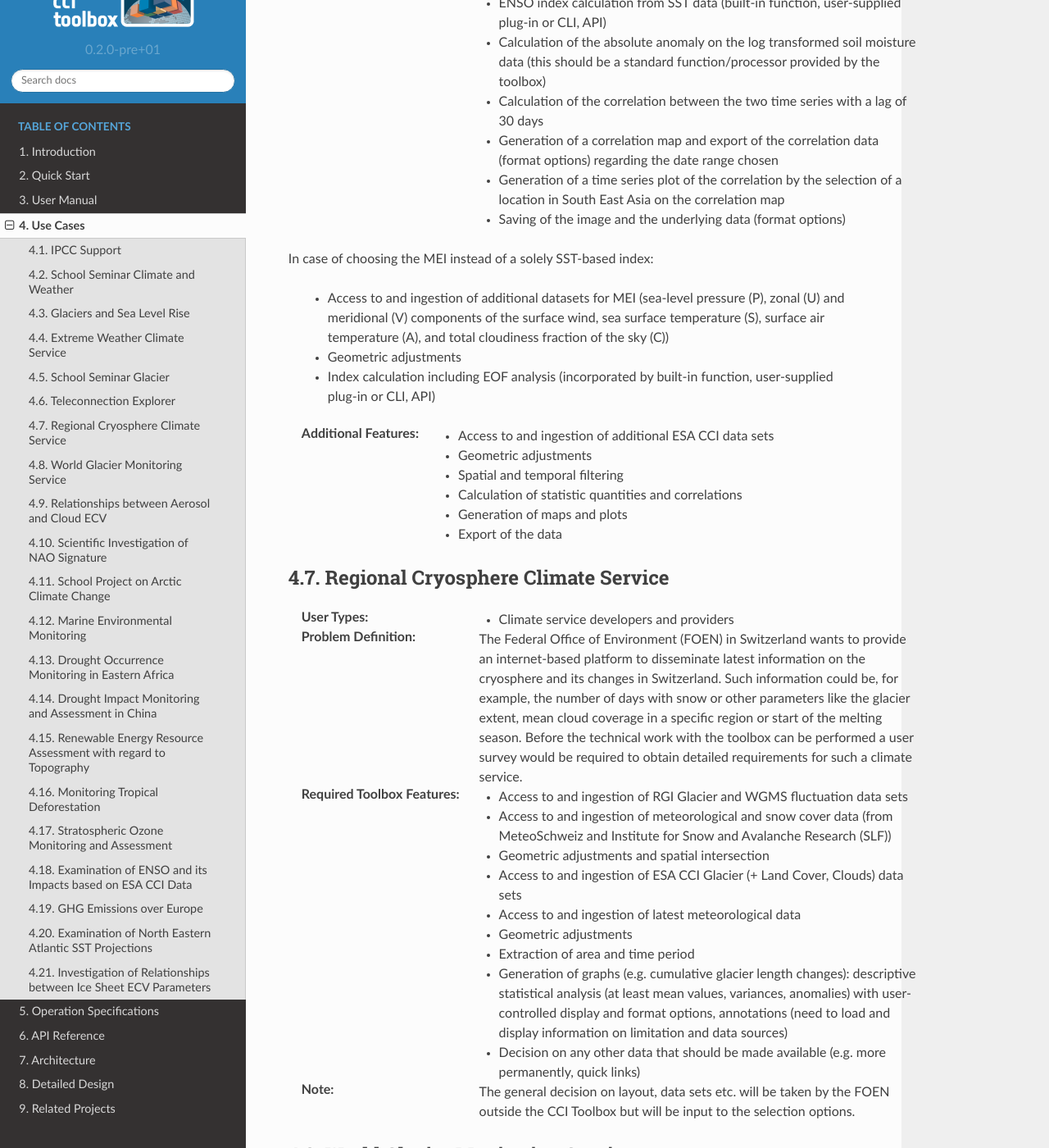
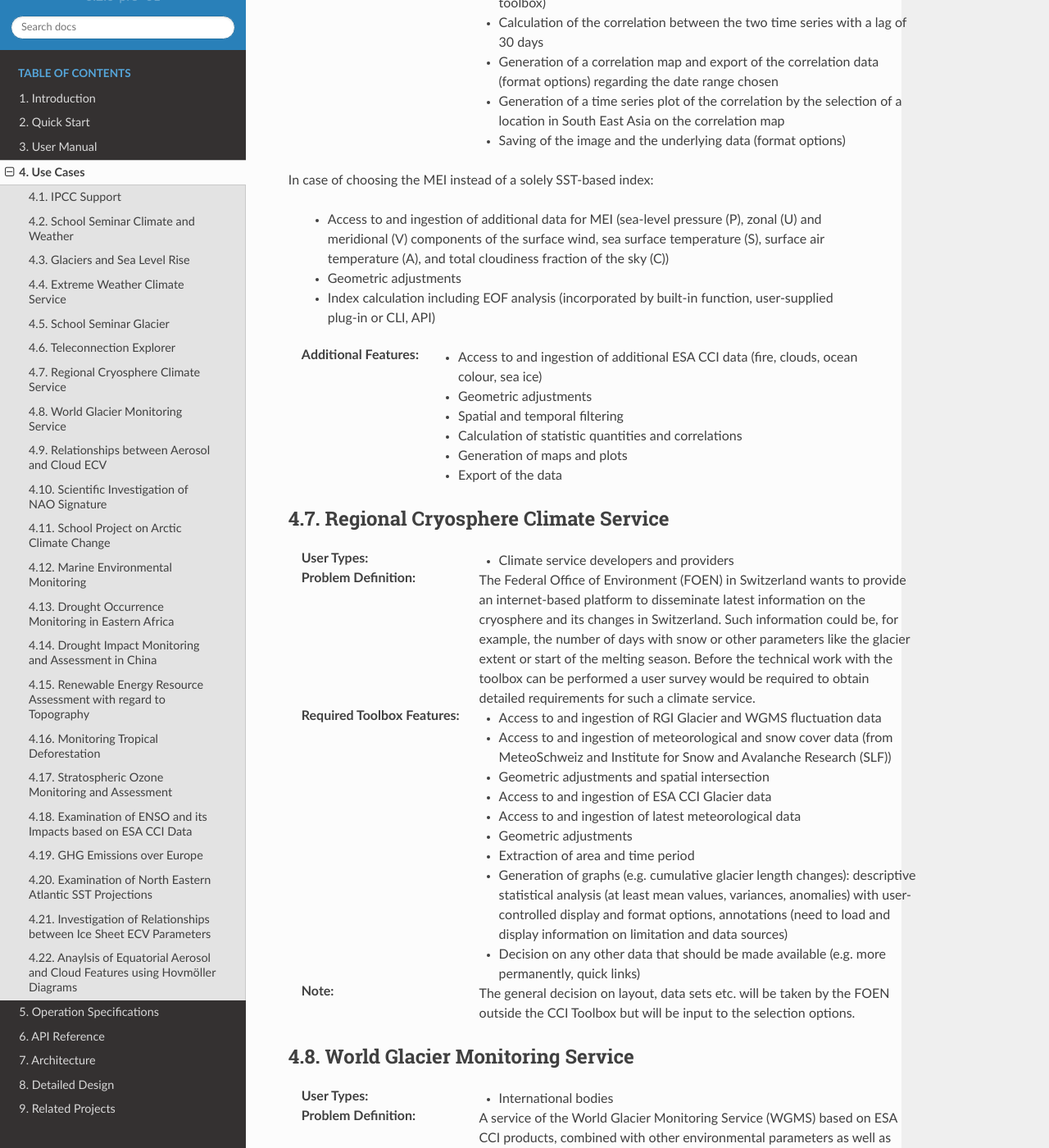
Before and after one commit to CCI-Tools/cate, a Sphinx documentation site: the page built from doc/source/use_cases.rst, in a window 1280 px wide and 1400 px high, scrolled down 4507 px. Shown: the whole window at 82% size. Built offline with Sphinx 7.4.7 and the Read the Docs theme 2.0.0, drawn with Linux system fonts in a browser that asks for light colours; some of the changed text lies outside the part shown.

Commit message:
update Ucs + inclusion UC22
general: data instead of data sets
1 no ocean colour, no historic non-esa data; specification model output
2 specification
3 no ice sheet data, no vector data (included in glacier cci)
6 specification additional data
7 : no removed ", mean cloud coverage in a specific region ", no Land Cover, Clouds
10: (e.g. clouds, sea ice, sea level, SST, soil moisture)
11: (e.g. sea ice, ice sheets, sea level, SST, clouds aerosol)
12 data regarding brightness-plant growth relationships, competitor relationships (plant growth-coral vitality), and heat stress-coral vitality relationships.
13 no land cover data; Soil Moisture and Fire;  NDVI as non-CCI
14 no land cover , NDVI as non-CCI
15 no Lc and glaciers; no  precipitation, surface radiation budget
16 biomass production, carbon emission, leaf areas,
      forest health
17 no , GHG, Aerosol data, no other substances but ODS, no ozone-uv relationship, but UV exposure data
18 CCI Cloud, Fire, Ocean Colour, Soil Moisture, Sea Level, and SST data; remove: selection of variables
20 model SST
21 ice Sheets, CCI ECV data •	Access to and ingestion of ESA CCI Aerosol and Cloud data

```diff
--- a/doc/source/use_cases.rst
+++ b/doc/source/use_cases.rst
@@ -73,11 +73,10 @@
 
 :Required Toolbox Features Step 1:
 
-    * Access to and ingestion of multi ESA CCI ECVs (Sea Ice, Ocean Colour, SST and Sea Level)
-    * Access to and ingestion of other ECV sources (ESA GlobSnow, historic non-ESA data)
+    * Access to and ingestion of multi ESA CCI ECVs (Sea Ice, SST and Sea Level)
+    * Access to and ingestion of other ECV sources (ESA GlobSnow)
     * Tools to perform QC on input data (at least visual checking, consistency with historic time series)
     * Resampling and aggregation to a common spatio-temporal grid including propagation of uncertainties
-    * Extraction of snow cover from LC
     * Comparison of sea ice coverage from Sea Ice, OC and SST (this may require own processors)
     * User programmed model to derive upper ocean heat content from SST
     * Aggregation to global averages including uncertainty propagation
@@ -86,6 +85,7 @@
 :Additionally Required Toolbox Features Step 2:
 
     * Access to and ingestion of further ESA data (LST from GlobTemperature) and model output
+      (sea ice, upper ocean heat content, LST, NST)
     * Band math or user programmed tool to combine SST and land surface temperature
     * Spatial filtering to perform the analysis on a regional scale (e.g. using shape files)
     * Ensemble statistics to show model ensemble mean and uncertainties in comparison to results based
@@ -224,14 +223,14 @@
 
 In case of choosing the MEI instead of a solely SST-based index:
 
-    * Access to and ingestion of additional datasets for MEI (sea-level pressure (P), zonal (U) and meridional (V)
+    * Access to and ingestion of additional data for MEI (sea-level pressure (P), zonal (U) and meridional (V)
       components of the surface wind, sea surface temperature (S), surface air temperature (A), and total cloudiness
       fraction of the sky (C))
     * Geometric adjustments
     * Index calculation including EOF analysis (incorporated by built-in function, user-supplied plug-in or CLI, API)
 
 :Additional Features:
-    * Access to and ingestion of additional ESA CCI data sets
+    * Access to and ingestion of additional ESA CCI data (fire, clouds, ocean colour, sea ice)
     * Geometric adjustments
     * Spatial and temporal filtering
     * Calculation of statistic quantities and correlations
@@ -248,16 +247,15 @@
 
 :Problem Definition: The Federal Office of Environment (FOEN) in Switzerland wants to provide an internet-based
     platform to disseminate latest information on the cryosphere and its changes in Switzerland. Such information could
-    be, for example, the number of days with snow or other parameters like the glacier extent, mean cloud coverage in
-    a specific region or start of the melting season. Before the technical work with the toolbox can be performed a
+    be, for example, the number of days with snow or other parameters like the glacier extent or start of the melting season. Before the technical work with the toolbox can be performed a
     user survey would be required to obtain detailed requirements for such a climate service.
 
 :Required Toolbox Features:
-    * Access to and ingestion of RGI Glacier and WGMS fluctuation data sets
+    * Access to and ingestion of RGI Glacier and WGMS fluctuation data
     * Access to and ingestion of meteorological and snow cover data (from MeteoSchweiz and Institute for Snow and
       Avalanche Research (SLF))
     * Geometric adjustments and spatial intersection
-    * Access to and ingestion of ESA CCI Glacier (+ Land Cover, Clouds) data sets
+    * Access to and ingestion of ESA CCI Glacier data
     * Access to and ingestion of latest meteorological data
     * Geometric adjustments
     * Extraction of area and time period
@@ -282,7 +280,7 @@
     database of glacier volume changes derived from remote sensing data (e.g. DEM differencing and altimetry sensors)
 
 :Required Toolbox Features:
-    * Access to and ingestion of RGI Glacier and WGMS fluctuation data sets
+    * Access to and ingestion of RGI Glacier and WGMS fluctuation data
     * Access to and ingestion of ESA CCI Glacier data
     * Access to and ingestion of altimetry data and glacier meta data
     * Geometric adjustments
@@ -328,7 +326,7 @@
     in multiple ECVs using a processor built by another climate scientist and contributed to the toolbox.
 
 :Required Toolbox Features:
-    * Access to and ingestion of ESA CCI ECV data products
+    * Access to and ingestion of ESA CCI ECV data (e.g. clouds, sea ice, sea level, SST, soil moisture)
     * Access to and ingestion of external data (NAO time series)
     * Geometric adjustments
     * Spatial and temporal subsetting
@@ -349,8 +347,8 @@
     different ECVs on a polar stereographic projection.
 
 :Required Toolbox Features:
-    * Access to and ingestion of CCI ECV data products
-    * Access to and ingestion of ECV data products from external server
+    * Access to and ingestion of CCI ECV data (e.g. sea ice, ice sheets, sea level, SST, clouds aerosol)
+    * Access to and ingestion of ECV data from external server
     * Remapping to fit data onto user-chosen projection
     * Spatial and temporal subsetting
     * Gap-filling (user-chosen strategy)
@@ -374,8 +372,8 @@
 
 :Required Toolbox Features:
     * Access to and ingestion of ESA CCI SST and Ocean Colour data
-    * Access to and ingestion of data concerning water constituents, plant growth, brightness, competitor relationships,
-      coral vulnerability to heat stress
+    * Access to and ingestion of data regarding brightness-plant growth relationships, competitor
+      relationships (plant growth-coral vitality), and heat stress-coral vitality relationships.
     * Geometric adjustments
     * Temporal and spatial subsetting
     * Implementation of a water optical property model (plug-in, CLI, API)
@@ -400,8 +398,8 @@
     data.
 
 :Required Toolbox Features:
-    * Access to and ingestion of ESA CCI SST, Clouds, Land Cover data
-    * Access to and ingestion of non-CCI observational (e.g. NST, PRE, OLR, SLP)  and latest meteorological data
+    * Access to and ingestion of ESA CCI SST, Clouds, Soil Moisture, and Fire data
+    * Access to and ingestion of non-CCI observational (e.g. NST, PRE, OLR, SLP, NDVI)  and latest meteorological data
     * Geometric adjustments
     * Spatial and temporal subsetting (for each variable)
     * NDVI and climate index calculation (ENSO, MJO, QBO indices), includes descriptive statistics
@@ -426,8 +424,8 @@
     which is afterwards run by actual meteorological data.
 
 :Required Toolbox Features:
-    * Access to and ingestion of ESA CCI Soil Moisture, Fire, Land Cover data
-    * Access to and ingestion of non-CCI NST and PRE observation and latest meteorological data
+    * Access to and ingestion of ESA CCI Soil Moisture and Fire data
+    * Access to and ingestion of non-CCI NST, PRE, and NDVI observation and latest meteorological data
     * Geometric adjustments
     * Spatial and temporal subsetting (for each variable)
     * (Descriptive statistic analysis)
@@ -449,9 +447,8 @@
     effect of cloud features, aerosols, ozone and water vapour on solar irradiance as well as topographical data.
 
 :Required Toolbox Features:
-    * Access to and ingestion of ESA CCI Ozone, Clouds, Aerosols, Land Cover and Glaciers (albedo, snow/ice coverage)
-    * Access to and ingestion of non-CCI data (water vapour, pressure, precipitation, surface radiation budget),
-      irradiance observations
+    * Access to and ingestion of ESA CCI Ozone, Clouds, and Aerosols data
+    * Access to and ingestion of non-CCI data (water vapour, irradiance)
     * External topographical data: preprocessed data regarding roof area, tilt, orientation from DEM
     * Geometric adjustments
     * Spatial and temporal subsetting
@@ -526,8 +520,7 @@
     tropical Pacific).
 
 :Required Toolbox Features:
-    * Access to and ingestion of ESA CCI Cloud, Sea Level and SST data
-    * Selection of required products/variables
+    * Access to and ingestion of ESA CCI Cloud, Fire, Ocean Colour, Soil Moisture, Sea Level, and SST data
     * Temporal/spatial selections or aggregations in case of differing temporal or spatial data set resolutions
     * Temporal and spatial filtering regarding time period and particular areas of interest, spatial mean values
       for ocean colour, fire, soil moisture (particular regional boundaries need to be assessed)
@@ -615,13 +608,33 @@
     * Filtering of the SEC values and the GMB values; discarding of the ones outside the GMB basin polygon
     * Calculation of the average of the GMB and SEC values inside the basin polygon for each point in the time series
     * Plotting of the averaged values in a time series plot, comparison with the provided GMB total basin values
-    * Access to and ingestion of the CFL time series; each element in the time series is a set of (lon/lat) line
+    * Access to and ingestion of the CCI Ice Sheets CFL time series; each element in the time series is a set of (lon/lat) line
       segments
     * Plotting of the CFL line segments on top of the IV magnitude for different years
 
 :Optional:
-    * Access to and ingestion of ECV parameter data (sea ice, SST, glacier melt, cloud cover)
+    * Access to and ingestion of CCI ECV data (sea ice, SST, glaciers, clouds)
     * Re-gridding of all data to the SEC grid
     * Temporal and spatial subsetting
     * Calculation of correlation coefficients
     * Visualisation and export
+
+.. _uc_22:
+
+Anaylsis of Equatorial Aerosol and Cloud Features using Hovmöller Diagrams
+==========================================================================
+
+
+:User Types:
+    * Earth system science community
+
+:Problem Definition: A scientist wants to analyze the relation of aerosols and clouds in the equatorial region
+    (5° S–5° N) by means of Hovmöller diagrams displaying the equatorial mean value as portion of the mean value
+    over all latitudes for cloud fraction and aerosol optical depth (y-axis e.g. months since 1980, x-axis
+    longitudes e.g. 100° W–80° E).
+
+:Required Toolbox Features:
+    * Access to and ingestion of ESA CCI Aerosol and Cloud data
+    * Geometric adjustments
+    * Temporal subsetting
+    * Calculation of requested anomaly values and side-by-side display of Hovmöller diagrams
```
Also changed, not shown: other parts of doc/source/use_cases.rst (+9 -13 lines).
